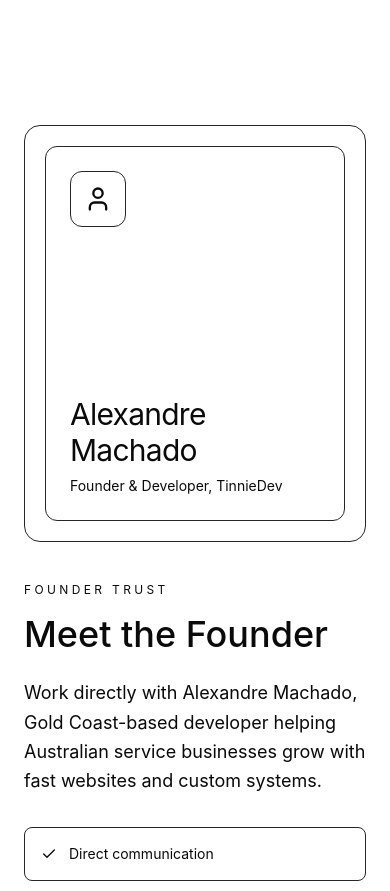
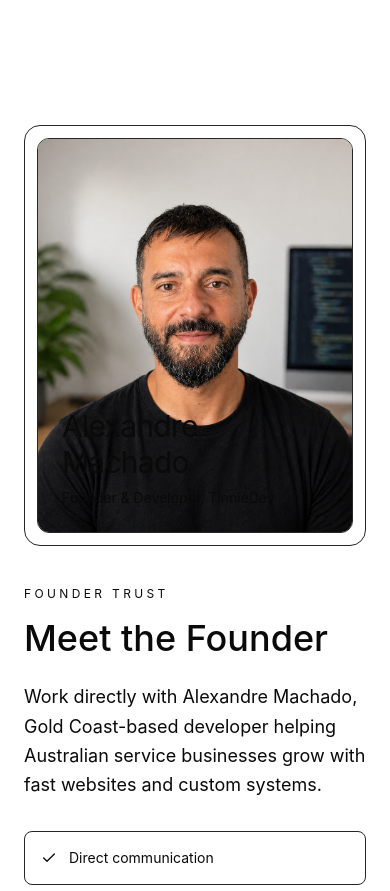
Before and after one commit to LXMachado/tinniedev, a React (Vite) app: page / in a window 390 px wide. Shown: the part 11040-11931 px from the top of the page. Built offline with nearby package versions, Linux system fonts and the light colour scheme.

Commit message:
feat(ui): add founder profile image and update audit link
- Replace placeholder icons/logos with a real profile image in FounderTrust and PlumbersLandingPage
- Update LocalBusinessSchema image to use the new profile photo
- Update calendlyAuditUrl in MobileStickyCTA to the correct booking link

```diff
--- a/src/app/components/FounderTrust.tsx
+++ b/src/app/components/FounderTrust.tsx
@@ -1,4 +1,4 @@
-import { Check, User } from "lucide-react";
+import { Check } from "lucide-react";
 
 const trustPoints = [
   "Direct communication",
@@ -11,17 +11,18 @@ export function FounderTrust() {
   return (
     <section id="founder" className="py-24 px-6 lg:px-8">
       <div className="max-w-7xl mx-auto grid gap-10 lg:grid-cols-[0.8fr_1.2fr] items-center">
-        <div className="rounded-2xl border border-border/40 bg-card/30 p-5">
-          <div className="aspect-[4/5] rounded-xl border border-border/30 bg-[linear-gradient(160deg,rgba(255,255,255,0.16),rgba(255,255,255,0.03))] p-6">
-            <div className="flex h-full flex-col justify-between">
-              <div className="flex h-14 w-14 items-center justify-center rounded-xl bg-accent/50 border border-border/30">
-                <User className="h-7 w-7 text-foreground" />
-              </div>
-              <div>
-                <div className="text-3xl tracking-tight">Alexandre Machado</div>
-                <div className="mt-2 text-sm text-muted-foreground">
-                  Founder & Developer, TinnieDev
-                </div>
+        <div className="rounded-2xl border border-border/40 bg-card/30 p-3">
+          <div className="relative aspect-[4/5] overflow-hidden rounded-xl border border-border/30 bg-accent/20">
+            <img
+              src="/alexandre-machado-australian-web-developer.png"
+              alt="Alexandre Machado, founder and developer at TinnieDev"
+              className="h-full w-full object-cover"
+              loading="lazy"
+            />
+            <div className="absolute inset-x-0 bottom-0 bg-gradient-to-t from-background/95 via-background/70 to-transparent p-6 pt-24">
+              <div className="text-3xl tracking-tight">Alexandre Machado</div>
+              <div className="mt-2 text-sm text-muted-foreground">
+                Founder & Developer, TinnieDev
               </div>
             </div>
           </div>
--- a/src/app/components/LocalBusinessSchema.tsx
+++ b/src/app/components/LocalBusinessSchema.tsx
@@ -4,7 +4,7 @@ const localBusinessSchema = {
   name: "TinnieDev",
   url: "https://tinniedev.com",
   logo: "https://tinniedev.com/brand-monogram.png",
-  image: "https://tinniedev.com/brand-monogram.png",
+  image: "https://tinniedev.com/alexandre-machado-australian-web-developer.png",
   description:
     "Gold Coast-based web developer building fast websites, lead generation systems, and custom business systems for Australian service businesses.",
   address: {
--- a/src/app/components/MobileStickyCTA.tsx
+++ b/src/app/components/MobileStickyCTA.tsx
@@ -1,6 +1,6 @@
 import { CalendarCheck } from "lucide-react";
 
-export const calendlyAuditUrl = "https://calendly.com/tinniedev/free-audit";
+export const calendlyAuditUrl = "https://calendly.com/bookings-machado/15-minute-website-audit";
 
 export function MobileStickyCTA() {
   return (
--- a/src/app/pages/PlumbersLandingPage.tsx
+++ b/src/app/pages/PlumbersLandingPage.tsx
@@ -389,14 +389,17 @@ export function PlumbersLandingPage() {
 
         <section id="about" className="bg-accent/10 px-6 py-24 lg:px-8">
           <div className="mx-auto grid max-w-7xl items-center gap-10 lg:grid-cols-[0.8fr_1.2fr]">
-            <div className="rounded-2xl border border-border/40 bg-card/30 p-5">
-              <div className="aspect-[4/5] rounded-xl border border-border/30 bg-[linear-gradient(160deg,rgba(255,255,255,0.16),rgba(255,255,255,0.03))] p-6">
-                <div className="flex h-full flex-col justify-between">
-                  <img src="/brand-monogram.png" alt="TinnieDev monogram" className="h-12 w-14 object-contain" />
-                  <div>
-                    <div className="text-3xl">Alexandre Machado</div>
-                    <div className="mt-2 text-sm text-muted-foreground">Gold Coast-based developer</div>
-                  </div>
+            <div className="rounded-2xl border border-border/40 bg-card/30 p-3">
+              <div className="relative aspect-[4/5] overflow-hidden rounded-xl border border-border/30 bg-accent/20">
+                <img
+                  src="/alexandre-machado-australian-web-developer.png"
+                  alt="Alexandre Machado, Gold Coast-based developer"
+                  className="h-full w-full object-cover"
+                  loading="lazy"
+                />
+                <div className="absolute inset-x-0 bottom-0 bg-gradient-to-t from-background/95 via-background/70 to-transparent p-6 pt-24">
+                  <div className="text-3xl">Alexandre Machado</div>
+                  <div className="mt-2 text-sm text-muted-foreground">Gold Coast-based developer</div>
                 </div>
               </div>
             </div>
```
Also changed, not shown: public/alexandre-machado-australian-web-developer.png (added).
